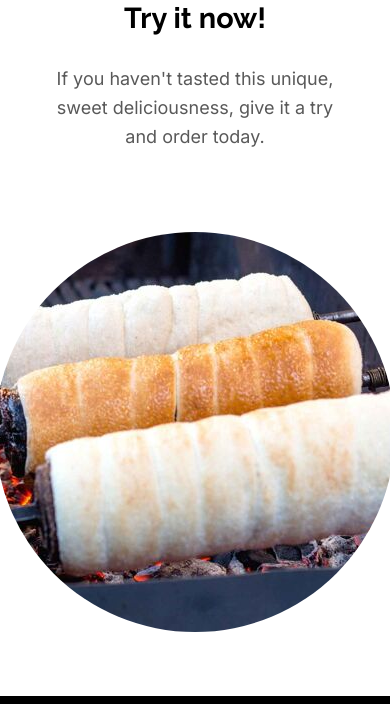
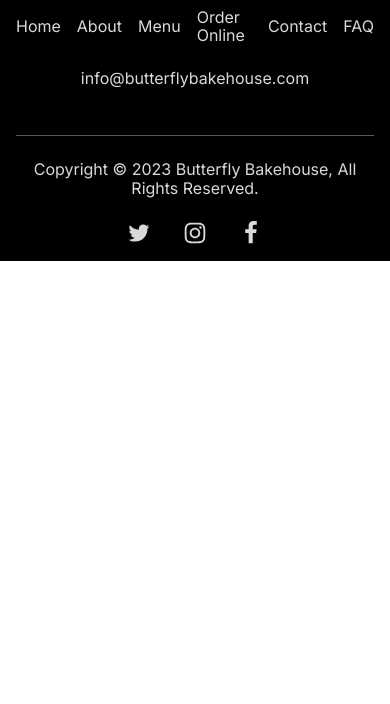
Before and after one commit to ocsi26/Butterfly-Bakehouse-React, a React app: page /faq in a window 390 px wide. Shown: the part 1010-1714 px from the top of the page. After the commit the page ends 1271 px from the top, so only its background shows below. Built offline with nearby package versions, Linux system fonts and the light colour scheme.

Commit message:
Commit from TeleportHQ

```diff
--- a/src/views/about.css
+++ b/src/views/about.css
@@ -34,6 +34,12 @@
   align-items: flex-start;
   flex-direction: column;
   justify-content: flex-start;
+}
+.about-text {
+  color: var(--dl-color-primary1-blue80);
+  text-align: left;
+  font-family: "Raleway";
+  margin-bottom: var(--dl-space-space-oneandhalfunits);
 }
 .about-details-heading {
   width: 80%;
@@ -75,6 +81,9 @@
     align-items: center;
     justify-content: flex-start;
   }
+  .about-text {
+    text-align: center;
+  }
   .about-details-heading {
     text-align: center;
   }
--- a/src/views/about.js
+++ b/src/views/about.js
@@ -17,7 +17,8 @@
       <div className="about-details">
         <div className="about-details1">
           <div className="about-container1">
-            <h2 className="about-details-heading heading2">About</h2>
+            <span className="about-text sectionTitle">About</span>
+            <h2 className="about-details-heading heading2">About us</h2>
             <span className="about-details-sub-heading">
               At our bakery, we take pride in handcrafting each chimney cake
               using time-honored recipes passed down through generations. Our
--- a/src/views/faq.css
+++ b/src/views/faq.css
@@ -66,60 +66,8 @@
   align-items: flex-start;
   flex-direction: column;
 }
-.faq-details {
-  flex: 0 0 auto;
-  width: 100%;
-  height: auto;
-  display: flex;
-  align-items: center;
-  justify-content: center;
-}
-.faq-details1 {
-  width: 100%;
-  display: flex;
-  max-width: var(--dl-size-size-maxwidth);
-  align-items: center;
-  padding-top: var(--dl-space-space-fourunits);
-  padding-left: var(--dl-space-space-threeunits);
-  padding-right: var(--dl-space-space-threeunits);
-  padding-bottom: var(--dl-space-space-fourunits);
-  justify-content: space-between;
-}
-.faq-container3 {
-  flex: 1;
-  display: flex;
-  align-items: flex-start;
-  flex-direction: column;
-  justify-content: flex-start;
-}
-.faq-details-heading {
-  width: 80%;
-  text-align: left;
-  font-family: "Raleway";
-  line-height: 1.6;
-  margin-bottom: var(--dl-space-space-oneandhalfunits);
-}
-.faq-details-sub-heading {
-  color: var(--dl-color-gray-800);
-  font-size: 18px;
-  text-align: left;
-  line-height: 1.6;
-  margin-bottom: var(--dl-space-space-twounits);
-}
-.faq-details-image {
-  width: 400px;
-  height: 400px;
-  object-fit: cover;
-  margin-left: var(--dl-space-space-fourunits);
-  border-radius: var(--dl-radius-radius-round);
-}
 @media(max-width: 991px) {
   .faq-text04 {
-    text-align: center;
-    padding-left: var(--dl-space-space-threeunits);
-    padding-right: var(--dl-space-space-threeunits);
-  }
-  .faq-details-sub-heading {
     text-align: center;
     padding-left: var(--dl-space-space-threeunits);
     padding-right: var(--dl-space-space-threeunits);
@@ -141,27 +89,4 @@
     padding-left: var(--dl-space-space-unit);
     padding-right: var(--dl-space-space-unit);
   }
-  .faq-details1 {
-    align-items: center;
-    padding-left: var(--dl-space-space-twounits);
-    padding-right: var(--dl-space-space-twounits);
-    flex-direction: column;
-    justify-content: center;
-  }
-  .faq-container3 {
-    align-items: center;
-    justify-content: flex-start;
-  }
-  .faq-details-heading {
-    text-align: center;
-  }
-  .faq-details-sub-heading {
-    text-align: center;
-    padding-left: var(--dl-space-space-unit);
-    padding-right: var(--dl-space-space-unit);
-  }
-  .faq-details-image {
-    margin-top: var(--dl-space-space-threeunits);
-    margin-left: 0px;
-  }
 }
--- a/src/views/faq.js
+++ b/src/views/faq.js
@@ -146,22 +146,6 @@
           </div>
         </div>
       </div>
-      <div className="faq-details">
-        <div className="faq-details1">
-          <div className="faq-container3">
-            <h2 className="faq-details-heading heading2">Try it now!</h2>
-            <span className="faq-details-sub-heading">
-              If you haven&apos;t tasted this unique, sweet deliciousness, give
-              it a try and order today.
-            </span>
-          </div>
-          <img
-            alt="image"
-            src="/chimney-cake-in-transylvania-sugaryums-400h.jpg"
-            className="faq-details-image"
-          />
-        </div>
-      </div>
       <Footer rootClassName="footer-root-class-name1"></Footer>
     </div>
   )
```
